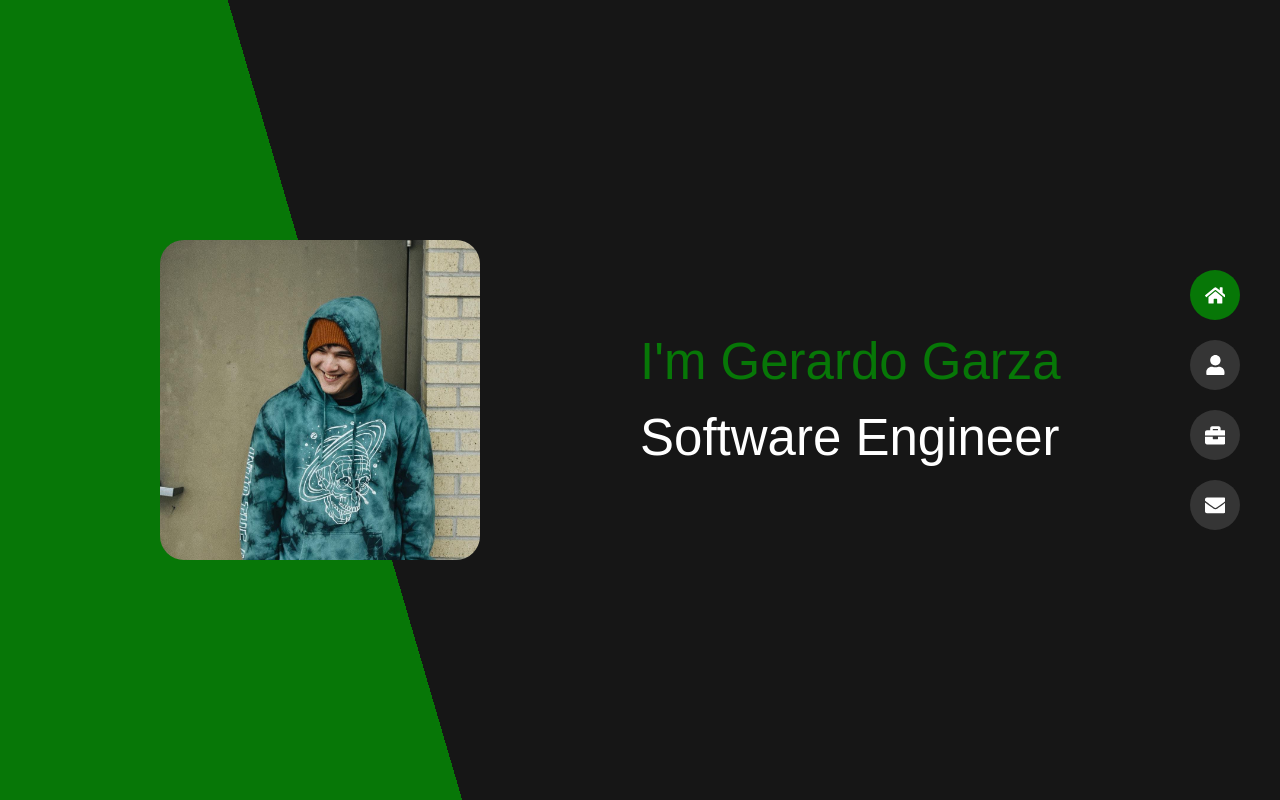
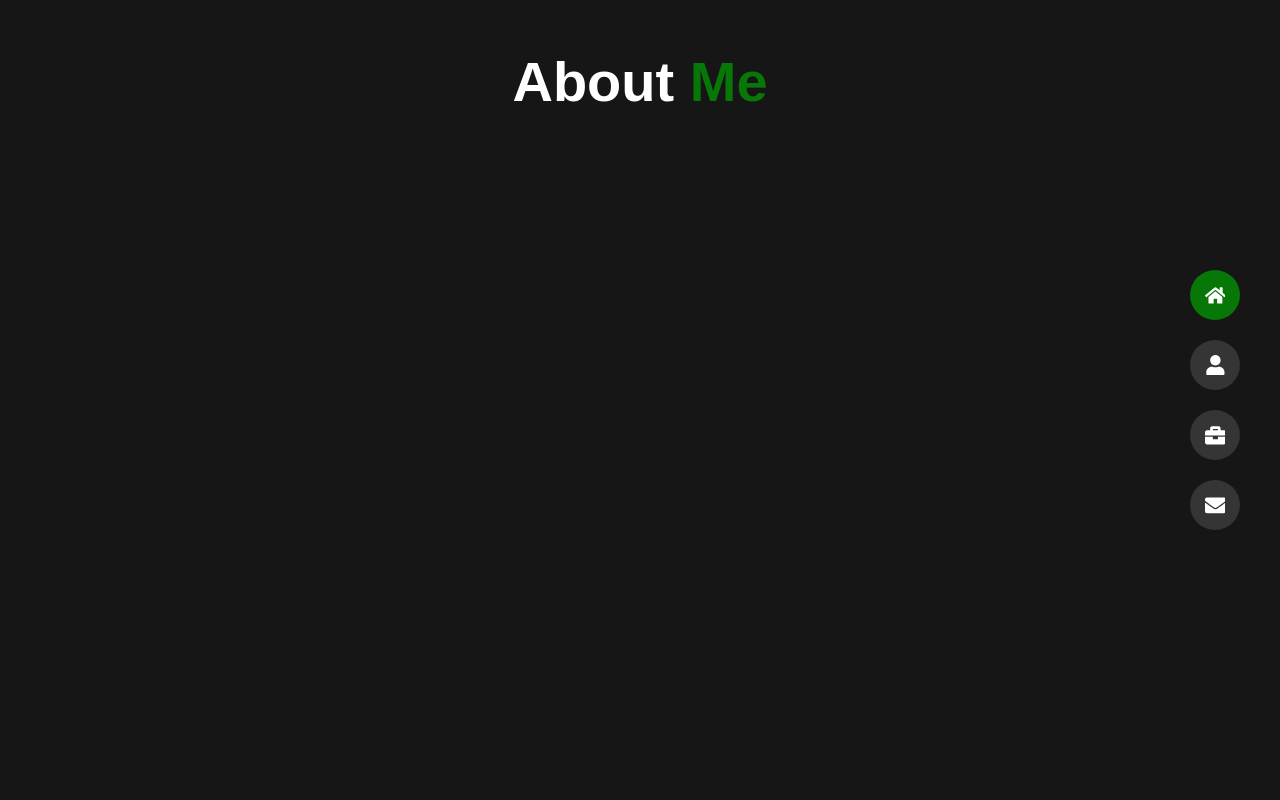
Before and after one commit to owlsCloud/GerardoGarza, a React (Create React App) app: page /about in a window 1280 px wide. Built offline with nearby package versions, Linux system fonts and the light colour scheme; the HTML template or start-up script is replaced by a standard one.

Commit message:
added about page

```diff
--- a/package.json
+++ b/package.json
@@ -9,6 +9,7 @@
     "react": "^18.2.0",
     "react-dom": "^18.2.0",
     "react-icons": "^4.7.1",
+    "react-router-dom": "^6.8.1",
     "react-scripts": "5.0.1",
     "tailwind-scrollbar-hide": "^1.1.7",
     "web-vitals": "^2.1.4"
--- a/src/App.js
+++ b/src/App.js
@@ -1,10 +1,15 @@
+import { Route, Routes } from "react-router-dom";
+import About from "./components/About";
 import MainPage from "./components/MainPage";
 import Navbar from "./components/Navbar";
 function App() {
   return (
     <div className="scrollbar-hide">
       <Navbar />
-      <MainPage />
+      <Routes>
+        <Route path="/" element={<MainPage />} />
+        <Route path="about" element={<About />} />
+      </Routes>
     </div>
   );
 }
--- /dev/null
+++ b/src/components/About.js
@@ -0,0 +1,16 @@
+import React from "react";
+
+function About() {
+  return (
+    <div id="aboutMe" className="flex justify-center h-screen">
+      <h1 className="mt-10 text-[56px] text-white font-bold">
+        About <span className="text-primary ">Me</span>
+      </h1>
+      <div></div>
+      <div></div>
+      <div></div>
+    </div>
+  );
+}
+
+export default About;
--- a/src/components/Navbar.js
+++ b/src/components/Navbar.js
@@ -1,12 +1,13 @@
 import React, { useState } from "react";
 import { FaBriefcase, FaEnvelope, FaHome, FaUser } from "react-icons/fa";
+
 function Navbar() {
   const [currentlyActive, setCurrentlyActive] = useState("home");
   return (
     <nav className="fixed right-0 h-screen flex justify-center mr-10 ">
       <ul className="m-auto">
         <a
-          href="#a"
+          href="/"
           className="m-auto"
           onClick={() => {
             setCurrentlyActive("home");
@@ -22,7 +23,7 @@ function Navbar() {
         </a>
 
         <a
-          href="#a"
+          href="/about"
           className="m-auto"
           onClick={() => {
             setCurrentlyActive("about");
--- a/src/index.css
+++ b/src/index.css
@@ -13,3 +13,7 @@
 body {
   background-image: url("./assets/background.png");
 }
+
+#aboutMe {
+  background-color: #161616;
+}
--- a/src/index.js
+++ b/src/index.js
@@ -1,11 +1,12 @@
 import React from "react";
 import ReactDOM from "react-dom/client";
+import { BrowserRouter } from "react-router-dom";
 import App from "./App";
 import "./index.css";
 
 const root = ReactDOM.createRoot(document.getElementById("root"));
 root.render(
-  <React.StrictMode>
+  <BrowserRouter>
     <App />
-  </React.StrictMode>
+  </BrowserRouter>
 );
--- a/tailwind.config.js
+++ b/tailwind.config.js
@@ -6,6 +6,7 @@ module.exports = {
       primary: "#077707",
       inActive: "#353535",
       textColor: "#077707",
+      white: "#ffffff",
     },
     extend: {},
   },
```
Also changed, not shown: 1 other file (tests, documents, lock files or other folders).
